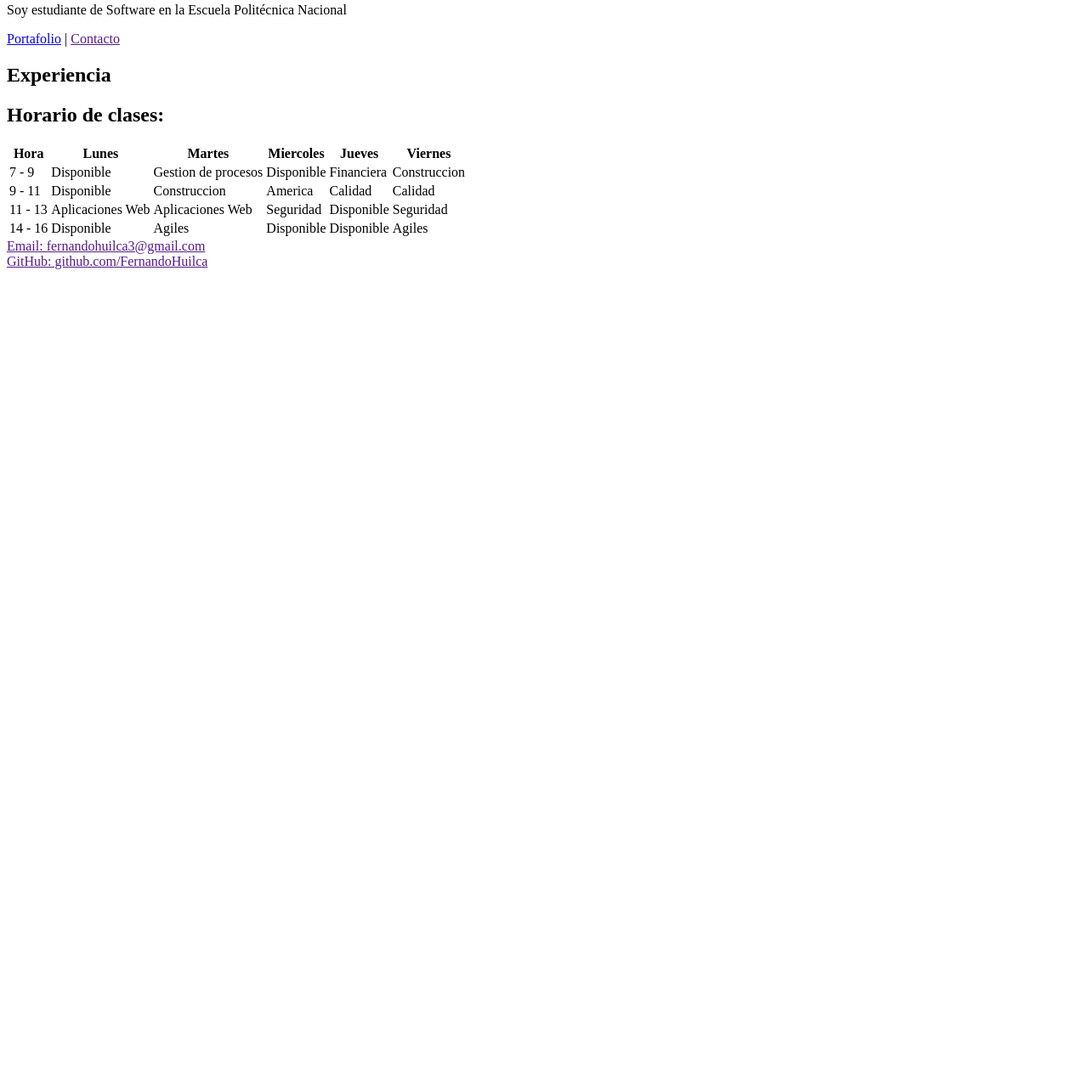
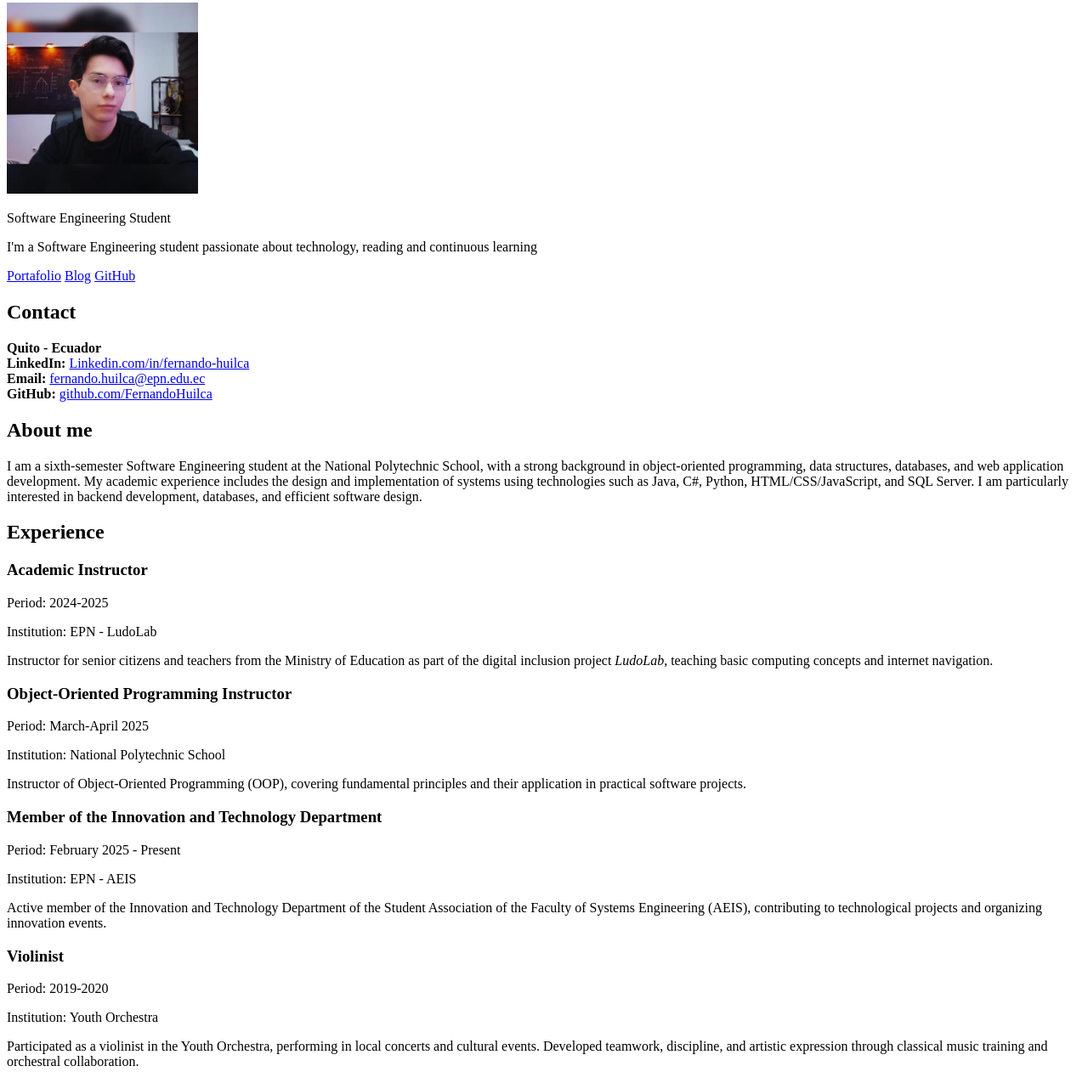
Before and after one commit to FernandoHuilca/FernandoHuilca.github.io, a plain HTML site: page index.html in a window 1280 px wide. Shown: the part 77-1352 px from the top of the page at 85% size. Before the commit the page ends 800 px from the top, so only its background shows below. Drawn offline with Linux system fonts and the light colour scheme.

Commit message:
modificando contenido

```diff
--- a/index.html
+++ b/index.html
@@ -3,88 +3,91 @@
 <head>
     <meta charset="UTF-8">
     <meta name="viewport" content="width=device-width, initial-scale=1.0">
-    <title>Document</title>
+    <title>FernandoHuilca</title>
 </head>
     <body>
+
+
         <header>
-           <!-- Presentacion y resumen -->
-           <h1>  Bienvenido, soy Fernando Huilca</h1>
-           <p> Soy estudiante de Software en la Escuela Politécnica Nacional </p>
+            <h1>Fernando Huilca</h1>
+            <img src = "assets/images/perfil.jpg" alt="fotoPerfil" width = 225 height = 225 >
+            <p>Software Engineering Student</p>
+            <p> I'm a Software Engineering student passionate about technology, reading and continuous learning</p>
         </header>
 
+
         <nav>
-            <!-- Redireccionamiento -->
-            <a href = "portafolio.html">Portafolio</a> |
-            <a href = "">Contacto</a>
+                <a href="portafolio.html" </a>Portafolio</a>  <!--target="_blank" no porque quiero que sea la misma pagina y pueda voler-->
+                <a href="https://fernando-huilca.blogspot.com" target="_blank">Blog</a>
+                <a href="https://github.com/FernandoHuilca" target="_blank">GitHub</a>
         </nav>
 
-        <article>
-            <!-- Contenido de experiencia-->
-             <h2> Experiencia </h2>
 
-        </article>
-
-        <!-- HORARIO DE CLASES PEDIDO DEL PROFE -->
-        <article>
-            <section>
-                <h2> Horario de clases: </h2>
-                <table>
-                    <tr>
-                        <th> Hora </th>
-                        <th> Lunes </th>
-                        <th> Martes </th>
-                        <th> Miercoles </th>
-                        <th> Jueves </th>
-                        <th> Viernes </th>
-                    </tr>
-                    <tr>
-                        <td> 7 - 9 </td>
-                        <td> Disponible </td>
-                        <td> Gestion de procesos</td>
-                        <td> Disponible </td>
-                        <td> Financiera</td>
-                        <td> Construccion </td>
-
-                    </tr>
-                    <tr>
-                        <td> 9 - 11 </td>
-                        <td> Disponible </td>
-                        <td> Construccion</td>
-                        <td> America </td>
-                        <td> Calidad</td>
-                        <td> Calidad </td>
-                    </tr>
-                    <tr>
-                        <td> 11 - 13 </td>
-                        <td> Aplicaciones Web </td>
-                        <td> Aplicaciones Web </td>
-                        <td> Seguridad </td>
-                        <td> Disponible</td>
-                        <td> Seguridad </td>
-                    </tr>
-                    <tr>
-                        <td> 14 - 16 </td>
-                        <td> Disponible </td>
-                        <td> Agiles</td>
-                        <td> Disponible </td>
-                        <td> Disponible </td>
-                        <td> Agiles </td>
-                    </tr>
-                </table>
-
-            </section>
+        <aside>
+            <h2>Contact</h2>
+            <strong>Quito - Ecuador</strong> <br>
+            <strong>LinkedIn: </strong><a href="https://ec.linkedin.com/in/fernando-huilca-a3160826a" target="_blank">Linkedin.com/in/fernando-huilca</a><br>
+          <!--  <strong>Email: </strong><a href="mailto:fernandohuilca3@gmail.com">fernandohuilca3@gmail.com</a><br> -->
+            <strong>Email: </strong><a href="mailto:fernando.huilca@epn.edu.ec">fernando.huilca@epn.edu.ec</a><br>
+            <strong>GitHub: </strong><a href="https://github.com/FernandoHuilca" target="_blank">github.com/FernandoHuilca</a>
+        </aside>
 
 
-        </article>
+        <section>
+            <h2>About me</h2>
+            <p> I am a sixth-semester Software Engineering student at the National Polytechnic School, with a strong
+                background in object-oriented programming, data structures, databases, and web application development.
+                My academic experience includes the design and implementation of systems using technologies such as Java,
+                C#, Python, HTML/CSS/JavaScript, and SQL Server.
+                I am particularly interested in backend development, databases, and efficient software design.</p>
+        </section>
 
+        <section>
+        <h2>Experience</h2>
 
+            <article>
+                <h3>Academic Instructor</h3>
+                <p>Period: 2024-2025</p>
+                <p>Institution: EPN - LudoLab</p>
+                <p>
+                Instructor for senior citizens and teachers from the Ministry of Education
+                as part of the digital inclusion project <em>LudoLab</em>, teaching basic computing
+                concepts and internet navigation.
+                </p>
+            </article>
 
-        <footer>
-            <!-- Contenido de contacto -->
-            <a href = ""> Email: fernandohuilca3@gmail.com </a> <br>
-            <a href = ""> GitHub: github.com/FernandoHuilca </a>
-        </footer>
+            <article>
+                <h3>Object-Oriented Programming Instructor</h3>
+                <p>Period: March-April 2025</p>
+                <p>Institution: National Polytechnic School</p>
+                <p>
+                Instructor of Object-Oriented Programming (OOP), covering fundamental principles
+                and their application in practical software projects.
+                </p>
+            </article>
 
+            <article>
+                <h3>Member of the Innovation and Technology Department</h3>
+                <p>Period: February 2025 - Present</p>
+                <p>Institution: EPN - AEIS</p>
+                <p>
+                Active member of the Innovation and Technology Department of the Student Association
+                of the Faculty of Systems Engineering (AEIS), contributing to technological projects
+                and organizing innovation events.
+                </p>
+            </article>
+
+            <article>
+                <h3>Violinist</h3>
+                <p>Period: 2019-2020</p>
+                <p>Institution: Youth Orchestra</p>
+                <p>
+                Participated as a violinist in the Youth Orchestra, performing in local concerts and
+                cultural events. Developed teamwork, discipline, and artistic expression through
+                classical music training and orchestral collaboration.
+                </p>
+            </article>
+            </section>
 
 
 
```
Also changed, not shown: assets/images/perfil.jpg (added).
